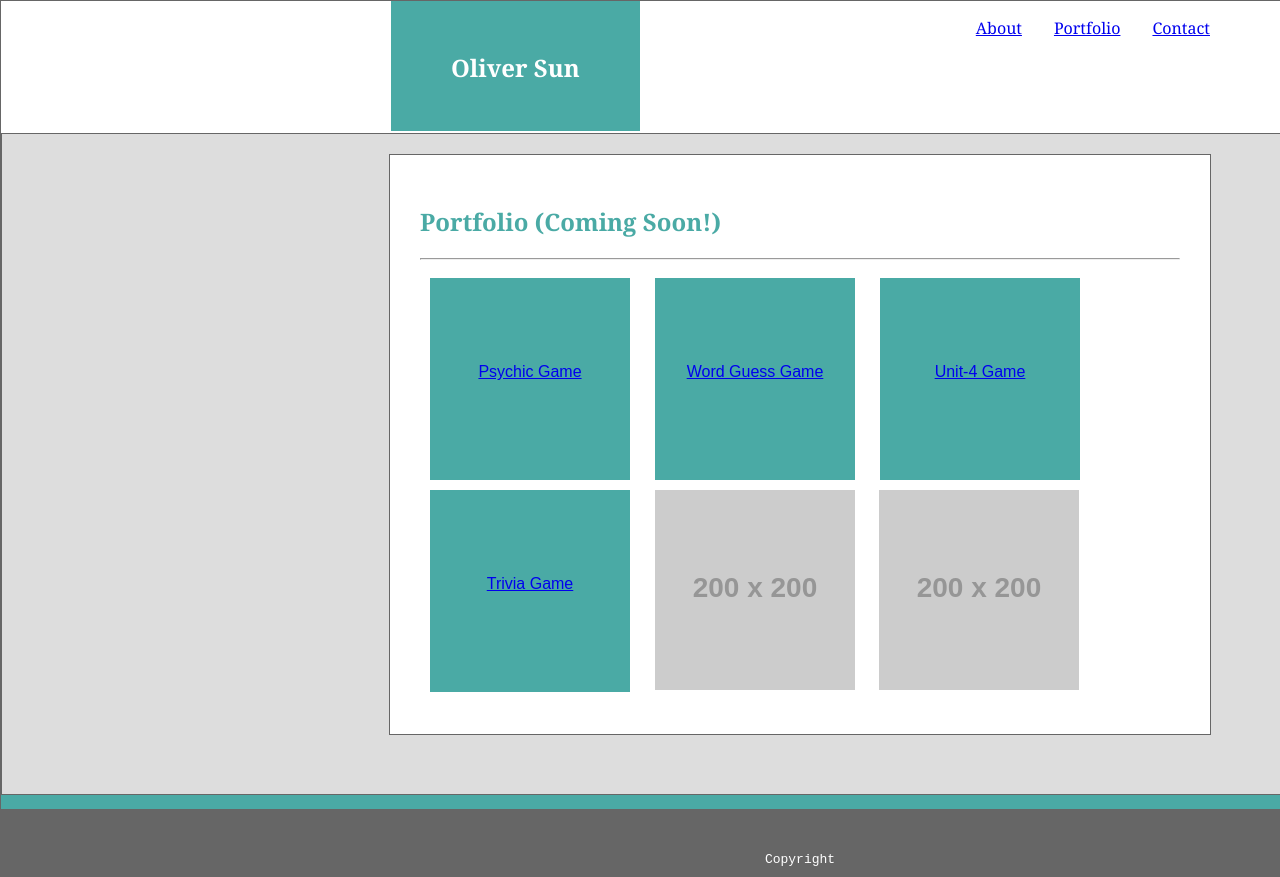
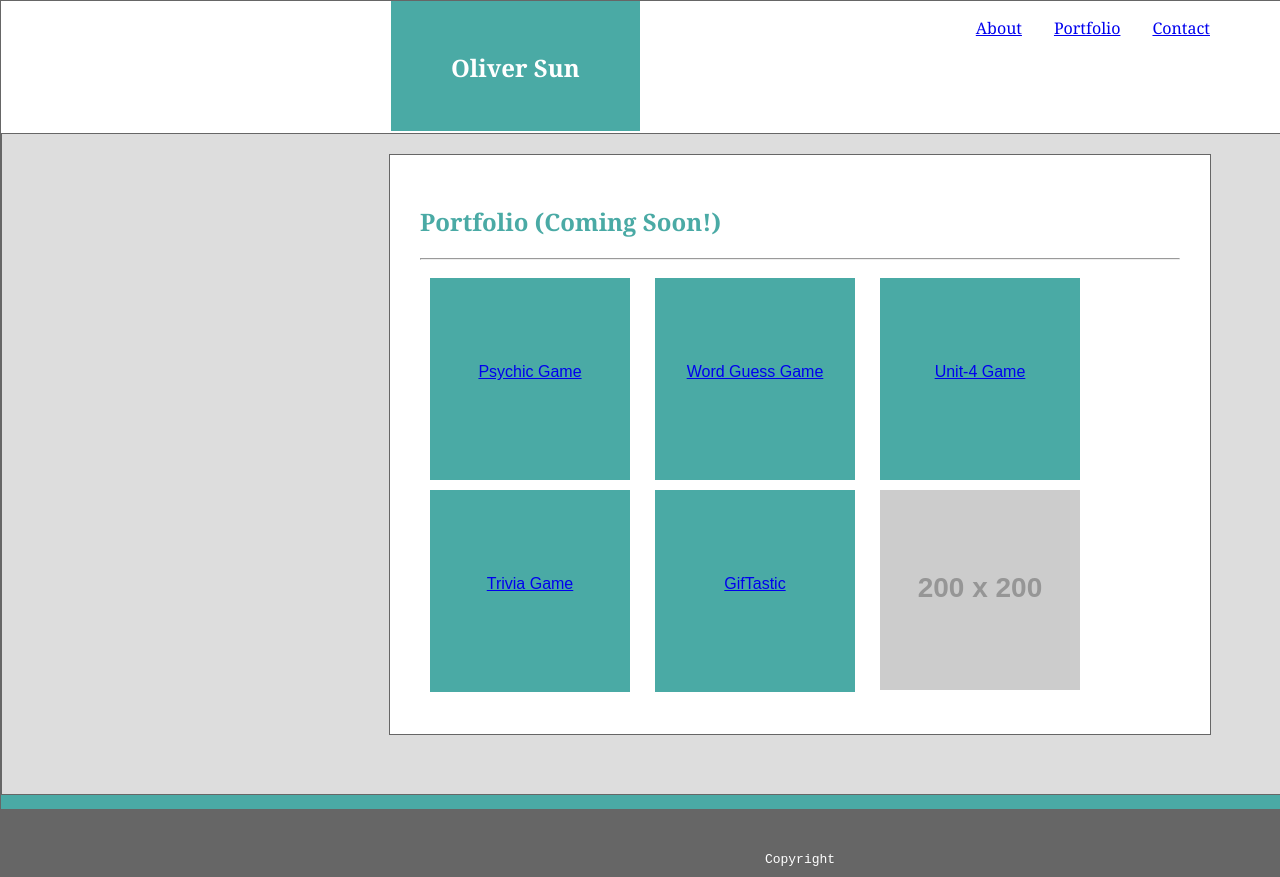
Before and after one commit to Olisun/Responsive-Portfolio, a plain HTML site: page portfolio.html in a window 1280 px wide. Shown: the top 877 px of the page. Drawn offline with Linux system fonts and the light colour scheme; placeholder pictures from the web are drawn by us.

Commit message:
added gifTastic to portfolio page html

```diff
--- a/portfolio.html
+++ b/portfolio.html
@@ -46,7 +46,9 @@
         <div class="javascript-game">
           <a href="https://olisun.github.io/TriviaGame/index.html">Trivia Game</a>
         </div>
-        <img src="https://placehold.it/200x200" id="img-portfolio" alt="placeholder ">
+        <div class="javascript-game">
+          <a href="https://olisun.github.io/GifTastic/index.html">GifTastic</a>
+        </div>
         <img src="https://placehold.it/200x200" id="img-portfolio" alt="placeholder ">
       </div>
     </div>
```
